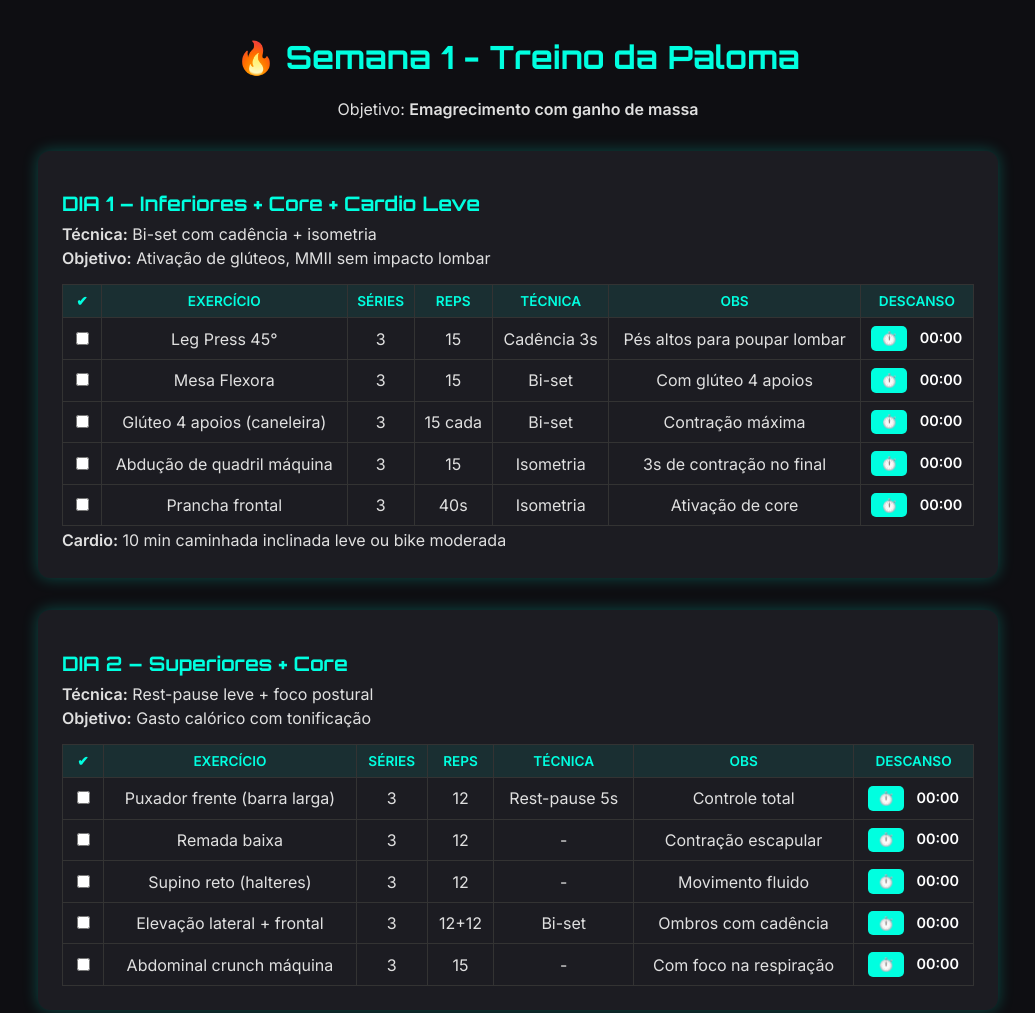
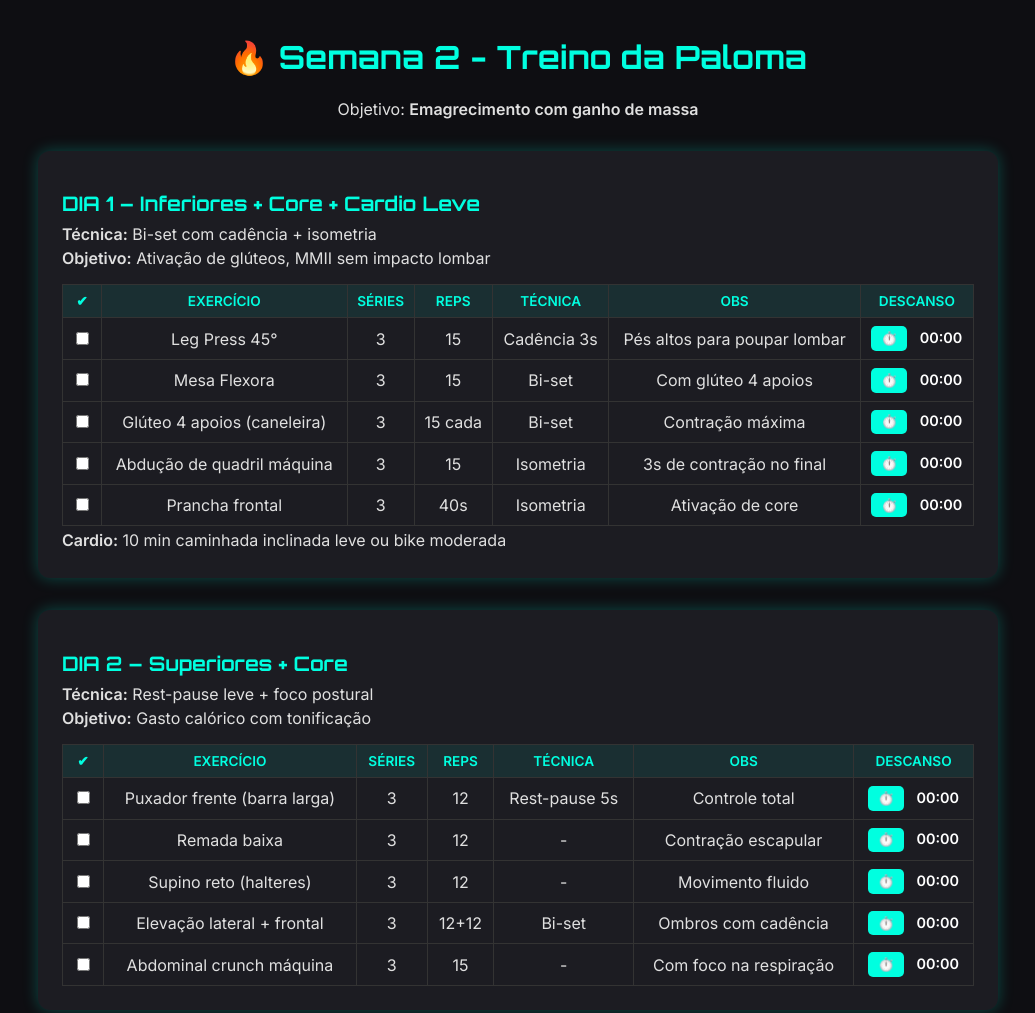
Before and after one commit to MarioFariasDev/Paloma, a plain HTML site: page index.html in a window 1280 px wide. Shown: the top 1013 px of the page, without its empty margins (122-1157 px from the left). Drawn offline with Linux system fonts and the light colour scheme.

Commit message:
Update index.html

```diff
--- a/index.html
+++ b/index.html
@@ -10,7 +10,7 @@
 <body>
 <div class="container">
   <header>
-    <h1>🔥 Semana 1 - Treino da Paloma</h1>
+    <h1>🔥 Semana 2 - Treino da Paloma</h1>
     <p>Objetivo: <strong>Emagrecimento com ganho de massa</strong></p>
   </header>
 
```
